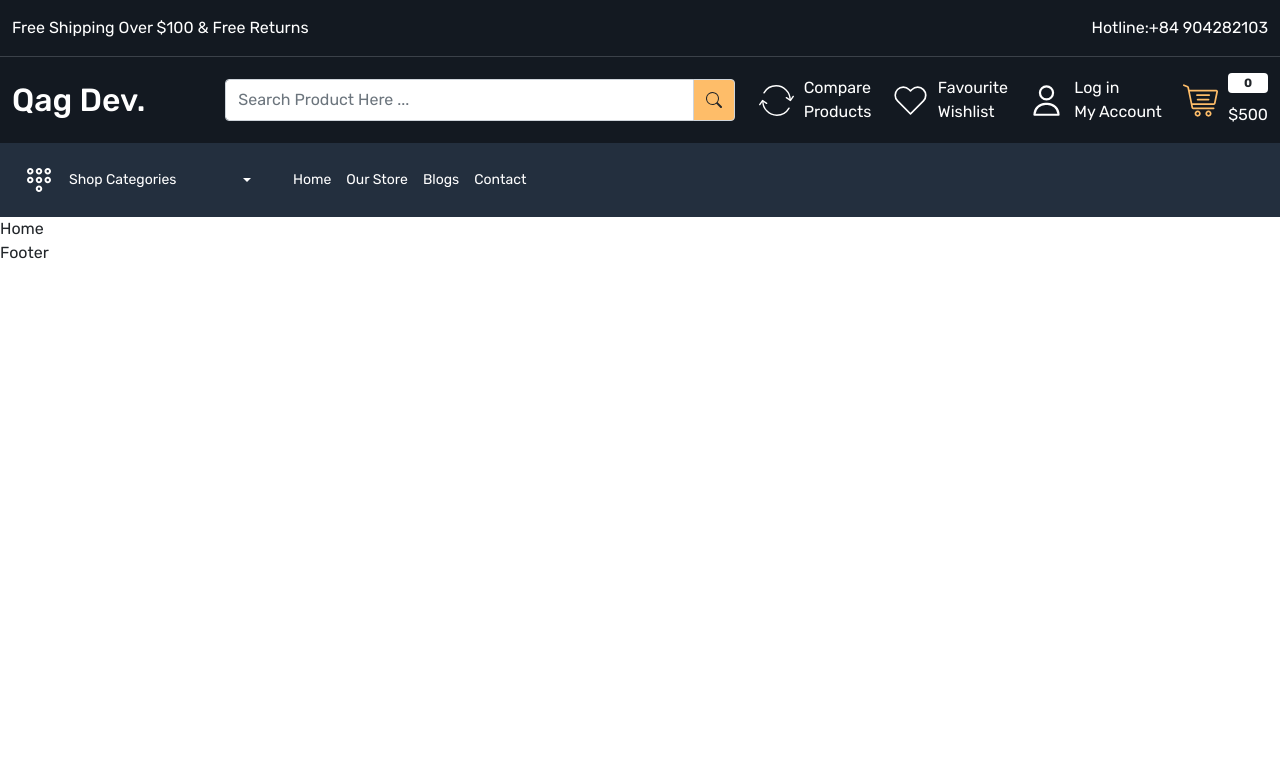
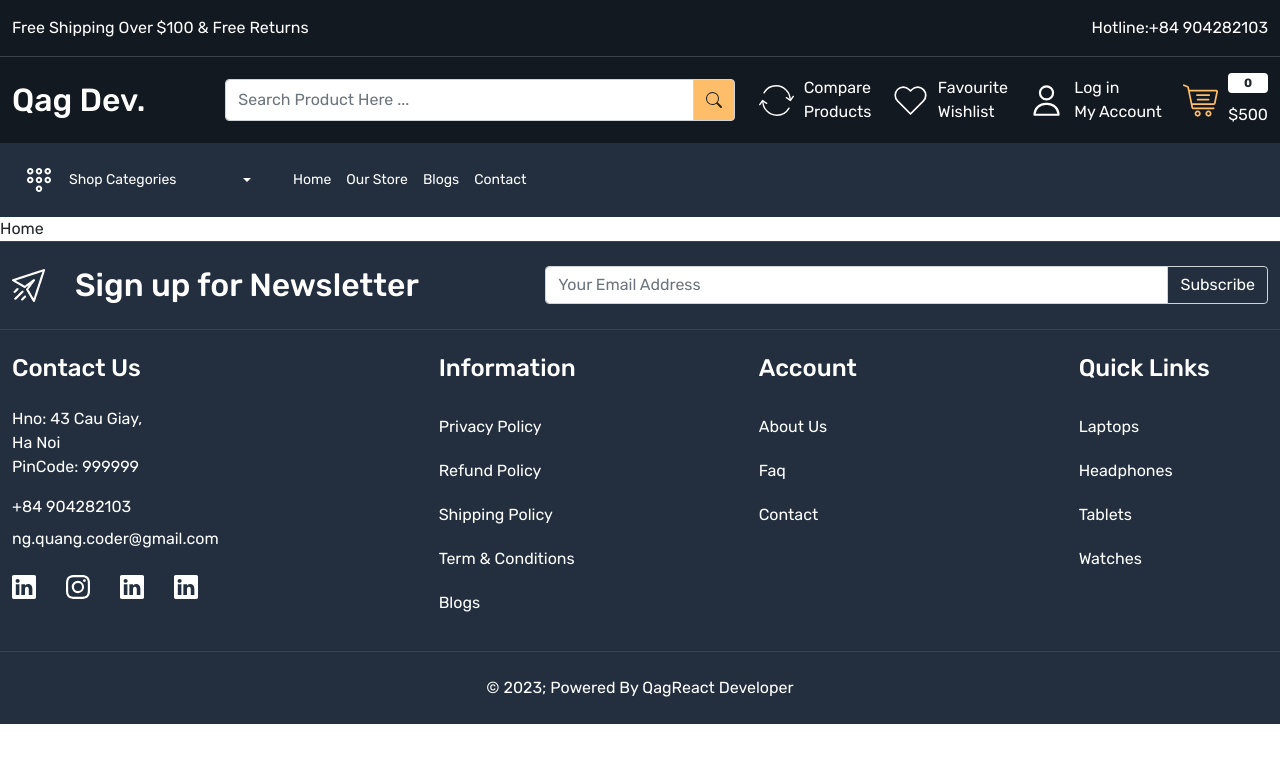
Before and after one commit to ngquangreact/ECommerceFrontEnd, a React (Create React App) app: page / in a window 1280 px wide. Shown: the top 762 px of the page. Built offline with nearby package versions, Linux system fonts and the light colour scheme.

Commit message:
Build footer component UI

```diff
--- a/src/App.css
+++ b/src/App.css
@@ -79,3 +79,17 @@
   color: var(--color-febd69);
 }
 /* End Header */
+
+
+/* Footer */
+footer {
+  background-color: var(--color-232f3e);
+}
+footer:not(:first-child) {
+  border-top:1px solid rgba(255,255,255,0.1);
+}
+footer .input-group-text {
+  background-color: var(--color-232f3e);
+  color: white;
+}
+/* End Footer */
--- a/src/components/Footer.js
+++ b/src/components/Footer.js
@@ -1,8 +1,121 @@
 import React from "react";
+import { Link } from "react-router-dom";
+import {
+    BsLinkedin,
+    BsInstagram,
+    BsGithub,
+    BsYoutube
+} from "react-icons/bs";
 
 const Footer = () => {
     return (
-        <div>Footer</div>
+        <>
+            <footer className="py-4">
+                <div className="container-xxl">
+                    <div className="row">
+                        <div className="col-5">
+                            <div className="footer-top-data d-flex align-items-center gap-30">
+                                <img src="images/newsletter.png" alt="newsletter"/>
+                                <h2 className="text-white mb-0">Sign up for Newsletter</h2>
+                            </div>
+                        </div>
+                        <div className="col-7">
+                            <div class="input-group">
+                                <input
+                                    type="text"
+                                    className="form-control py-1"
+                                    placeholder="Your Email Address"
+                                    aria-label="Your Email Address"
+                                    aria-describedby="basic-addon2"
+                                />
+                                <span className="input-group-text" id="basic-addon2">
+                                    Subscribe
+                                </span>
+                            </div>
+                        </div>
+                    </div>
+                </div>
+            </footer>
+            <footer className="py-4">
+                <div className="container-xxl">
+                    <div className="row">
+                        <div className="col-4">
+                            <h4 className="text-white mb-4">Contact Us</h4>
+                            <div>
+                                <address className="text-white fs-6">
+                                    Hno: 43 Cau Giay, <br /> Ha Noi <br />
+                                    PinCode: 999999
+                                </address>
+                                <a
+                                    href="tel:+84 904282103"
+                                    className="text-white mt-3 d-block mb-1"
+                                >
+                                    +84 904282103
+                                </a>
+                                <a
+                                    href="mailto: ng.quang.coder@gmail.com"
+                                    className="text-white mt-2 d-block mb-0"
+                                >
+                                    ng.quang.coder@gmail.com
+                                </a>
+                                <div className="social_icons d-flex align-items-center gap-30 mt-4">
+                                    <a className="text-white" href="">
+                                        <BsLinkedin className="fs-4"/>
+                                    </a>
+                                    <a className="text-white" href="">
+                                        <BsInstagram className="fs-4"/>
+                                    </a>
+                                    <a className="text-white" href="">
+                                        <BsLinkedin className="fs-4"/>
+                                    </a>
+                                    <a className="text-white" href="">
+                                        <BsLinkedin className="fs-4"/>
+                                    </a>
+                                </div>
+                            </div>
+                        </div>
+                        <div className="col-3">
+                            <h4 className="text-white mb-4">Information</h4>
+                            <div className="footer-links d-flex flex-column">
+                                <Link className="text-white py-2 mb-1">Privacy Policy</Link>
+                                <Link className="text-white py-2 mb-1">Refund Policy</Link>
+                                <Link className="text-white py-2 mb-1">Shipping Policy</Link>
+                                <Link className="text-white py-2 mb-1">Term & Conditions</Link>
+                                <Link className="text-white py-2 mb-1">Blogs</Link>
+                            </div>
+                        </div>
+                        <div className="col-3">
+                            <h4 className="text-white mb-4">Account</h4>
+                            <div className="footer-links d-flex flex-column">
+                                <Link className="text-white py-2 mb-1">About Us</Link>
+                                <Link className="text-white py-2 mb-1">Faq</Link>
+                                <Link className="text-white py-2 mb-1">Contact</Link>
+                            </div>
+                        </div>
+                        <div className="col-2">
+                            <h4 className="text-white mb-4">Quick Links</h4>
+                            <div className="footer-links d-flex flex-column">
+                                <Link className="text-white py-2 mb-1">Laptops</Link>
+                                <Link className="text-white py-2 mb-1">Headphones</Link>
+                                <Link className="text-white py-2 mb-1">Tablets</Link>
+                                <Link className="text-white py-2 mb-1">Watches</Link>
+                            </div>
+                        </div>
+                    </div>
+                </div>
+            </footer>
+            <footer className="py-4">
+                <div className="container-xxl">
+                    <div className="row">
+                        <div className="col-12">
+                            <p className="text-center text-white mb-0">
+                                &copy; {new Date().getFullYear()}; Powered By QagReact Developer
+                            </p>
+                        </div>
+                    </div>
+                </div>
+            </footer>
+        </>
     )
 };
 
```
